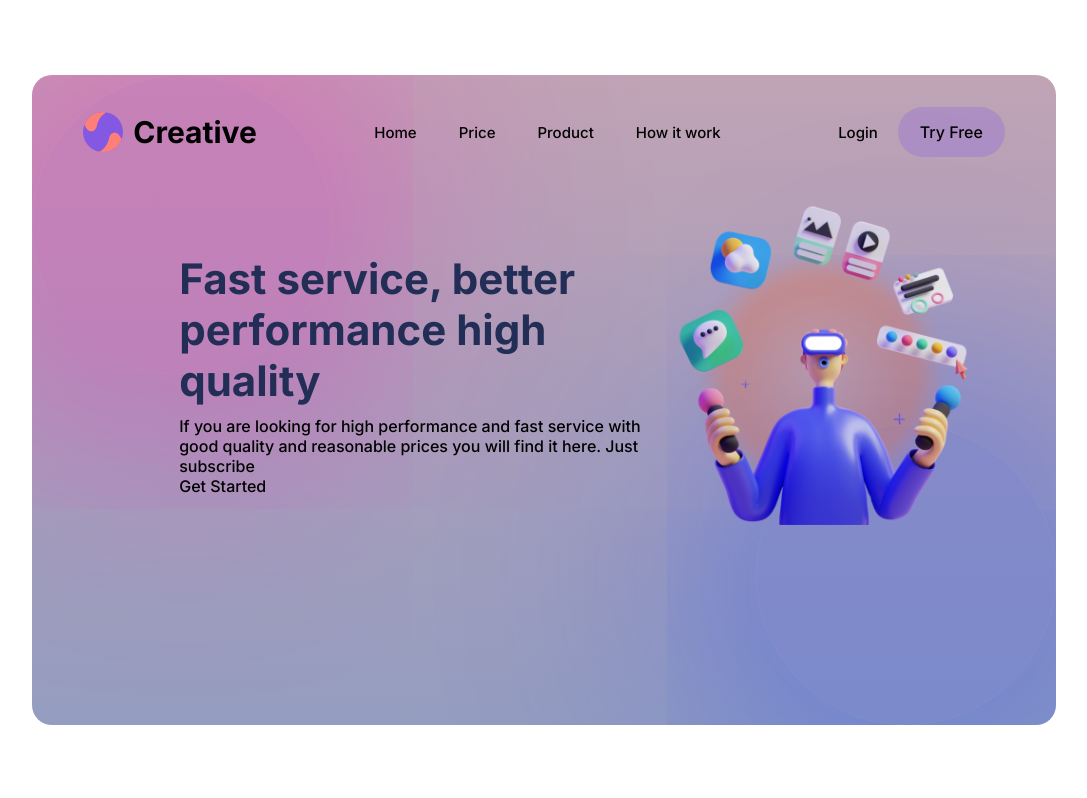
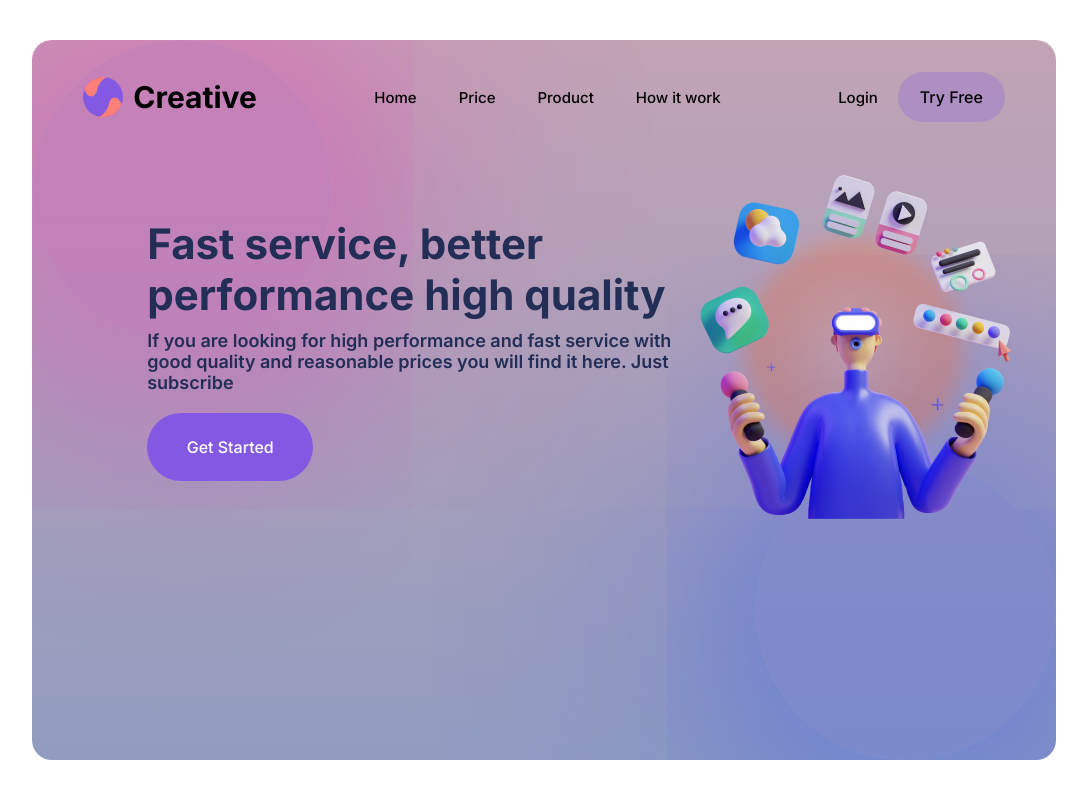
Before and after one commit to hozayfamustafaelsheikh/ui-design, a plain HTML site: page index.html in a window 1280 px wide. Shown: the whole page, without its empty margins (96-1183 px from the left). Drawn offline with Linux system fonts and the light colour scheme.

Commit message:
add readme

```diff
--- a/assets/css/style.css
+++ b/assets/css/style.css
@@ -18,7 +18,7 @@
 }
 
 .main {
-  height: 650px;
+  height: 90vh;
   width: 80%;
   margin: 0 auto;
   border-radius: 20px;
@@ -282,7 +282,7 @@
 }
 
 .header {
-  margin: 6rem;
+  margin: 6rem 4rem;
   display: flex;
   justify-content: space-between;
   align-items: center;
@@ -300,11 +300,24 @@
   margin-bottom: 10px;
 }
 
-.header .header-titles px {
+.header .header-titles p {
   color: #222e56;
   font-size: 18px;
-  font-weight: 800;
+  font-weight: 600;
 }
+
+.header .header-titles a
+  {
+    margin-top: 20px;
+    background-color: #8359E3;
+    color: #fff;
+    width: 166px;
+    height: 68px;
+    display: flex;
+    justify-content: center;
+    align-items: center;
+    border-radius: 50px;
+  }
 
 .header .header-image-circel {
   position: relative;
@@ -328,7 +341,7 @@ align-items: center; */
   top: 0;
   left: 50%;
   transform: translate(-50%, -37%);
-  width: 380px;
+  width: 410px;
 }
 
 .header .header-image-circel .header-image img {
```
Also changed, not shown: 1 other file.
